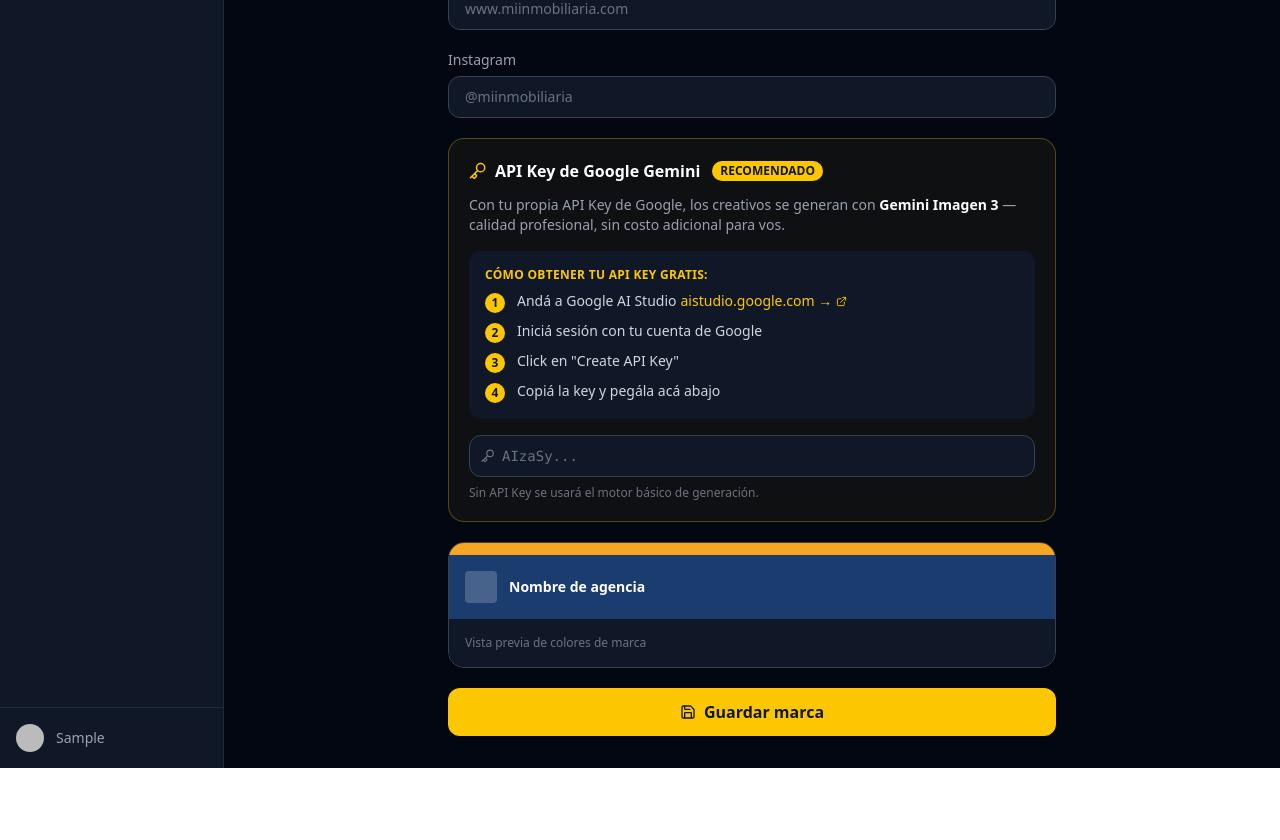
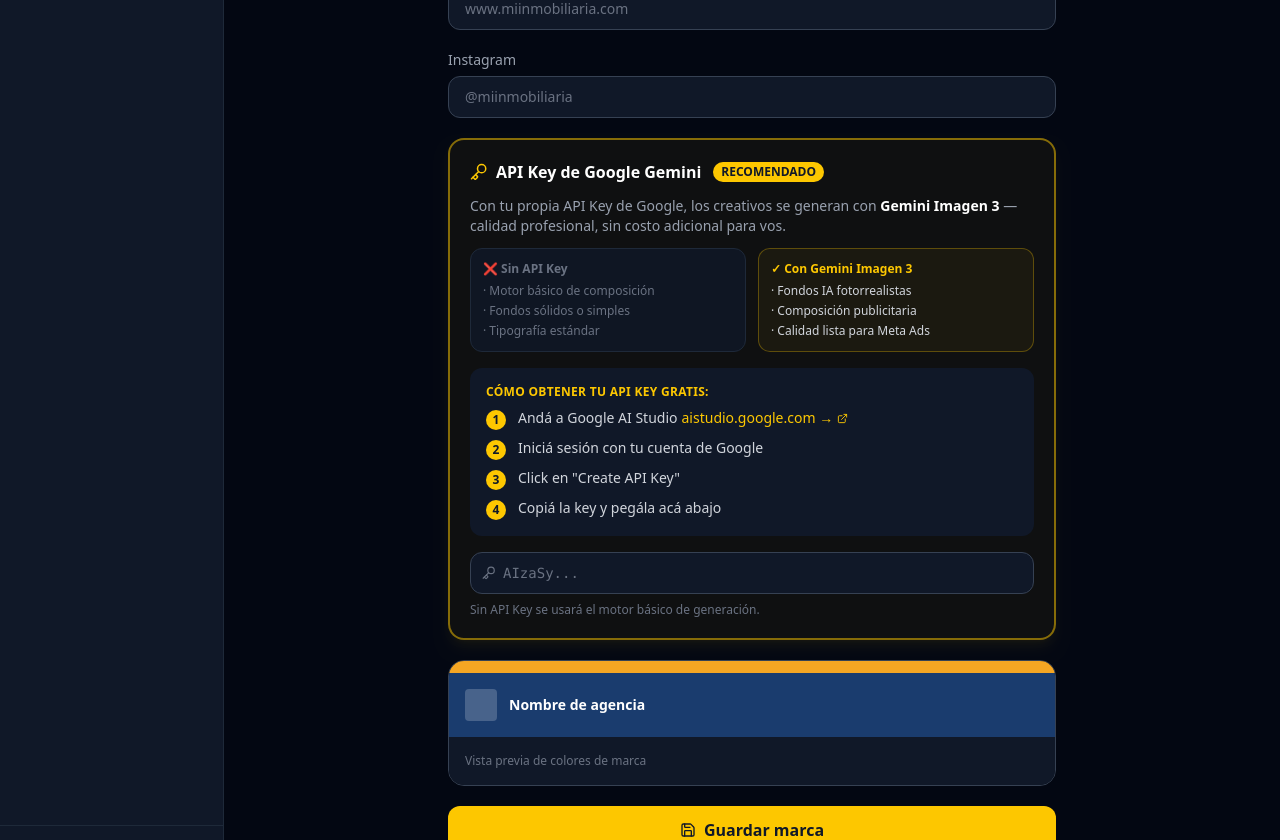
Before and after one commit to cheloxnz/inmogen, a React (Vite) app in the folder frontend/: page /brand in a window 1280 px wide. Shown: the part 640-1480 px from the top of the page. Before the commit the page ends 1408 px from the top, so only its background shows below. Built offline with nearby package versions, Linux system fonts and the light colour scheme; no server answers; sample sign-in values are in the browser's storage; some icons are missing.

Commit message:
UX: Gemini key banners, brand page emphasis, generate warning

```diff
--- a/frontend/src/pages/Brand.jsx
+++ b/frontend/src/pages/Brand.jsx
@@ -154,15 +154,33 @@ export default function Brand() {
         </Field>
 
         {/* Gemini API Key */}
-        <div className="rounded-2xl border border-yellow-400/30 bg-yellow-400/5 p-5">
+        <div className="rounded-2xl border-2 border-yellow-400/50 bg-yellow-400/5 p-5 shadow-lg shadow-yellow-400/5">
           <div className="flex items-center gap-2 mb-3">
             <Key size={18} className="text-yellow-400" />
             <span className="font-semibold text-white">API Key de Google Gemini</span>
             <span className="text-xs bg-yellow-400 text-gray-900 px-2 py-0.5 rounded-full font-bold ml-1">RECOMENDADO</span>
           </div>
-          <p className="text-gray-400 text-sm mb-4">
+          <p className="text-gray-400 text-sm mb-3">
             Con tu propia API Key de Google, los creativos se generan con <strong className="text-white">Gemini Imagen 3</strong> — calidad profesional, sin costo adicional para vos.
           </p>
+          <div className="grid grid-cols-2 gap-3 mb-4">
+            <div className="bg-gray-900/80 rounded-xl p-3 border border-gray-800">
+              <p className="text-gray-500 text-xs font-semibold mb-1.5">❌ Sin API Key</p>
+              <ul className="text-gray-500 text-xs space-y-1">
+                <li>· Motor básico de composición</li>
+                <li>· Fondos sólidos o simples</li>
+                <li>· Tipografía estándar</li>
+              </ul>
+            </div>
+            <div className="bg-yellow-400/5 rounded-xl p-3 border border-yellow-400/30">
+              <p className="text-yellow-400 text-xs font-semibold mb-1.5">✓ Con Gemini Imagen 3</p>
+              <ul className="text-gray-300 text-xs space-y-1">
+                <li>· Fondos IA fotorrealistas</li>
+                <li>· Composición publicitaria</li>
+                <li>· Calidad lista para Meta Ads</li>
+              </ul>
+            </div>
+          </div>
 
           {/* Instructivo */}
           <div className="bg-gray-900 rounded-xl p-4 mb-4 space-y-2">
--- a/frontend/src/pages/Dashboard.jsx
+++ b/frontend/src/pages/Dashboard.jsx
@@ -332,7 +332,7 @@ export default function Dashboard() {
         </Link>
       </div>
 
-      {/* Onboarding */}
+      {/* Onboarding: sin marca */}
       {userData && !userData.brand && (
         <div className="mb-6 bg-yellow-400/10 border border-yellow-400/30 rounded-2xl p-5 flex items-start gap-4">
           <div className="w-8 h-8 rounded-full bg-yellow-400 flex items-center justify-center text-gray-900 font-bold flex-shrink-0 mt-0.5">!</div>
@@ -341,6 +341,28 @@ export default function Dashboard() {
             <p className="text-gray-400 text-sm mb-3">Para generar creativos necesitás cargar el nombre de tu agencia, colores y datos de contacto.</p>
             <Link to="/brand" className="inline-flex items-center gap-2 px-4 py-2 bg-yellow-400 text-gray-900 font-semibold rounded-xl text-sm hover:bg-yellow-300 transition-colors">
               Configurar ahora <ArrowRight size={14} />
+            </Link>
+          </div>
+        </div>
+      )}
+
+      {/* Onboarding: sin Gemini key */}
+      {userData?.brand && !userData.brand.gemini_api_key && (
+        <div className="mb-6 bg-gray-900 border border-yellow-400/40 rounded-2xl p-5 flex items-start gap-4">
+          <div className="w-10 h-10 rounded-xl bg-yellow-400/10 flex items-center justify-center flex-shrink-0">
+            <Zap size={20} className="text-yellow-400" />
+          </div>
+          <div className="flex-1">
+            <div className="flex items-center gap-2 mb-1">
+              <p className="text-white font-semibold">Activá Gemini Imagen 3 — calidad profesional</p>
+              <span className="text-xs bg-yellow-400 text-gray-900 px-2 py-0.5 rounded-full font-bold">GRATIS</span>
+            </div>
+            <p className="text-gray-400 text-sm mb-3">
+              Sin tu API Key los creativos usan el motor básico. Con Gemini obtenés imágenes de calidad publicitaria real.
+              Tarda 2 minutos en configurarse desde Google AI Studio.
+            </p>
+            <Link to="/brand" className="inline-flex items-center gap-2 px-4 py-2 bg-yellow-400 text-gray-900 font-semibold rounded-xl text-sm hover:bg-yellow-300 transition-colors">
+              Agregar API Key <ArrowRight size={14} />
             </Link>
           </div>
         </div>
--- a/frontend/src/pages/Generate.jsx
+++ b/frontend/src/pages/Generate.jsx
@@ -1,6 +1,7 @@
 import { useState, useEffect } from 'react'
 import { useUser } from '@clerk/clerk-react'
-import { Link2, Loader2, CheckCircle, XCircle, Download, Search, ChevronRight, RefreshCw, Share2 } from 'lucide-react'
+import { Link } from 'react-router-dom'
+import { Link2, Loader2, CheckCircle, XCircle, Download, Search, ChevronRight, RefreshCw, Share2, Zap } from 'lucide-react'
 
 async function downloadImage(url, filename) {
   try {
@@ -547,6 +548,22 @@ export default function Generate() {
         )}
       </div>
 
+      {/* Banner Gemini Key */}
+      {brand && !brand.gemini_api_key && step === 1 && (
+        <div className="mb-6 bg-yellow-400/5 border border-yellow-400/30 rounded-2xl p-4 flex items-center gap-4">
+          <div className="w-9 h-9 rounded-xl bg-yellow-400/10 flex items-center justify-center flex-shrink-0">
+            <Zap size={18} className="text-yellow-400" />
+          </div>
+          <div className="flex-1 min-w-0">
+            <p className="text-white text-sm font-semibold">Sin API Key de Gemini — calidad reducida</p>
+            <p className="text-gray-500 text-xs mt-0.5">Tus creativos se generarán con el motor básico. Agregá tu key gratis en 2 min para calidad publicitaria real.</p>
+          </div>
+          <Link to="/brand" className="flex-shrink-0 px-3 py-1.5 bg-yellow-400 text-gray-900 font-semibold rounded-lg text-xs hover:bg-yellow-300 transition-colors whitespace-nowrap">
+            Configurar →
+          </Link>
+        </div>
+      )}
+
       {/* Step indicator */}
       <div className="flex items-center gap-2 mb-8">
         {steps.map((label, i) => {
```
